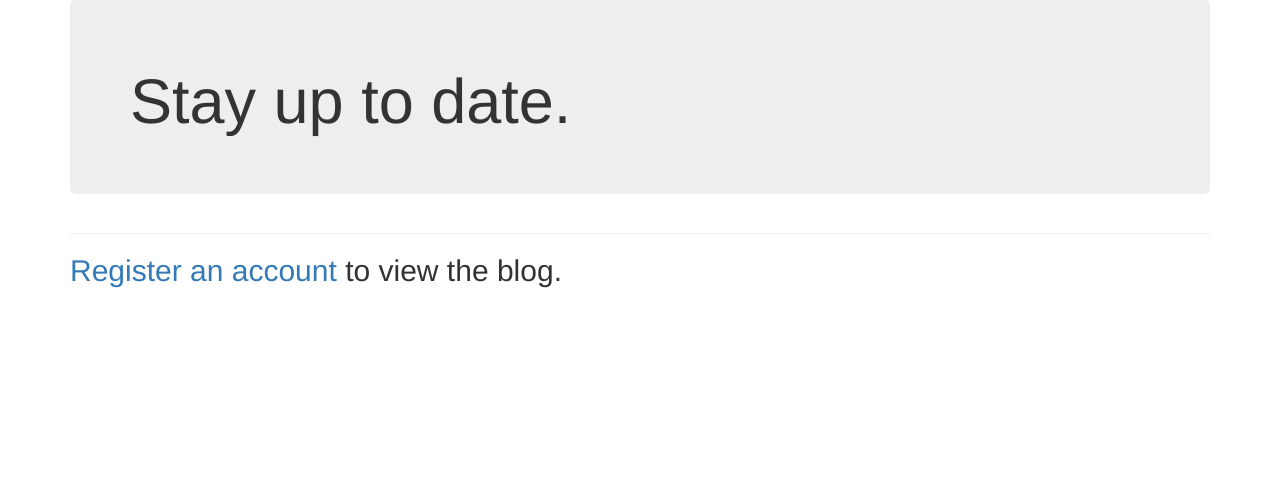
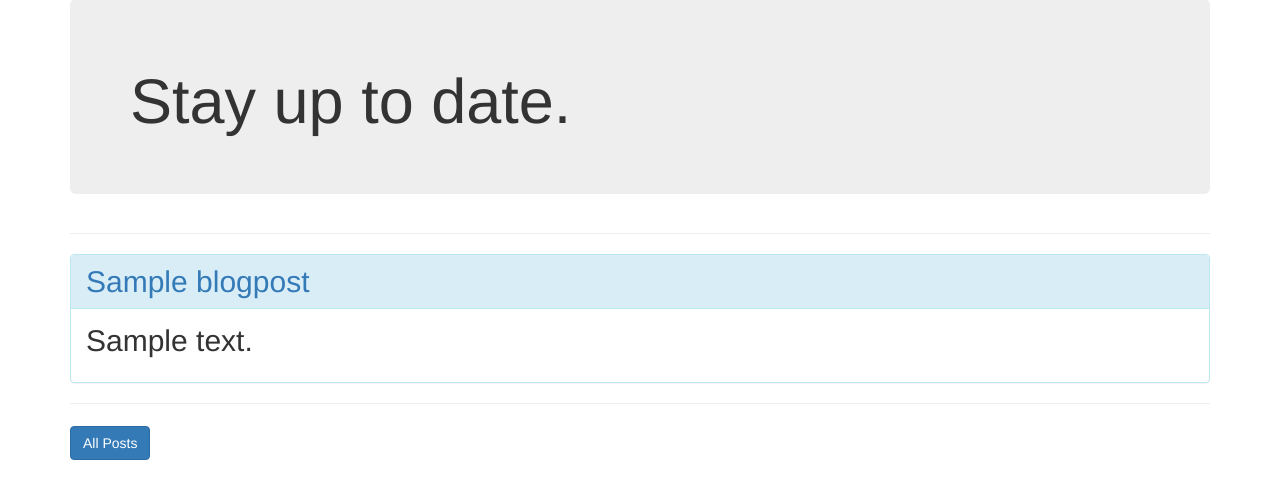
Before and after one commit to mezojm10/nerdyblog, a Django app: page / in a window 1280 px wide. Shown: the part 112-611 px from the top of the page. Run offline with Django 3.2, Linux system fonts and the light colour scheme; a user stored in the database is signed in; tables that the repository leaves empty hold one stand-in row (values such as "Sample post"); some libraries are stand-ins or nearby versions.

Commit message:
Added post previews on the homepage and hidden the edit post choice for non-owners

```diff
--- a/blogs/templates/blogs/index.html
+++ b/blogs/templates/blogs/index.html
@@ -1,4 +1,5 @@
 {% extends "blogs/base.html" %}
+{% load bootstrap3 %}
 
 {% block header %}
   <div class="jumbotron">
@@ -8,6 +9,27 @@
 
 {% block content %}
   <h2>
+  {% if user.is_authenticated %}
+    {% for post in posts %}
+    <div class="panel panel-info">
+      <div class="panel-heading">
+        <a href="{% url 'blogs:post' post.id %}">{{ post }}</a>
+      </div>
+      <div class="panel-body">
+        {{ post.text|linebreaks }}
+      </div>
+    </div>
+    <hr>
+    {% empty %}
+      No posts have been added yet.
+    {% endfor %}
+  <a href="{% url 'blogs:posts' %}">
+    {% buttons %}
+      <button class="btn btn-primary">All Posts</button>
+    {% endbuttons %}
+  </a>
+  {% else %}
     <a href="{% url 'bloggers:register' %}">Register an account</a> to view the blog.
+  {% endif %}
   </h2>
 {% endblock content %}
--- a/blogs/views.py
+++ b/blogs/views.py
@@ -10,7 +10,9 @@ from .forms import PostForm, ContentForm
 
 def index(request):
     """Show the home page"""
-    return render(request, 'blogs/index.html')
+    posts = BlogPost.objects.all()
+    context = {'posts' : posts[:3]}
+    return render(request, 'blogs/index.html', context)
 
 
 @login_required
@@ -25,7 +27,8 @@ def posts(request):
 def post(request, post_id):
     """Show the post's contents"""
     post = get_object_or_404(BlogPost, id=post_id)
-    context = {'post' : post}
+    owner = post.owner
+    context = {'post' : post, 'owner' : owner}
     return render(request, 'blogs/post.html', context)
 
 
```
Also changed, not shown: blogs/templates/blogs/post.html (+6 -4 lines).
